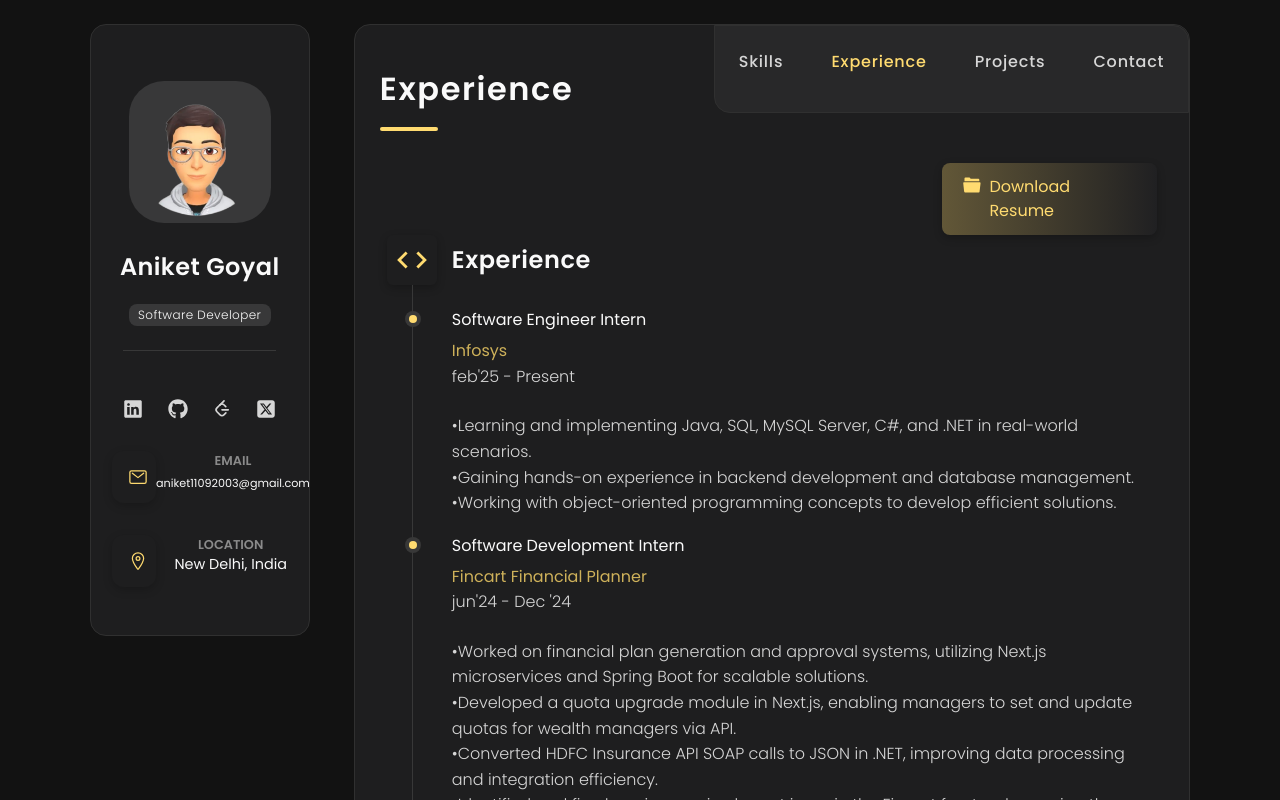
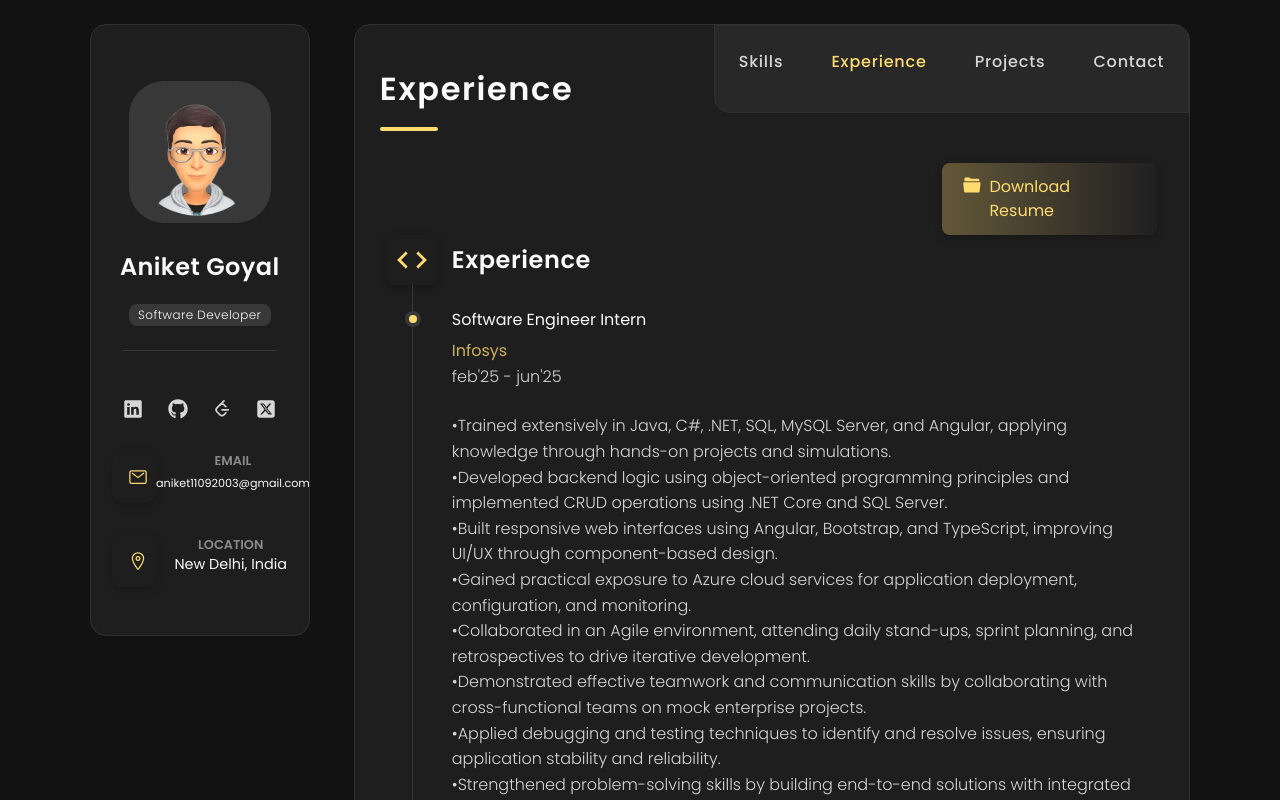
Before and after one commit to Aniket110903/Portfolio, a Next.js app: page / in a window 1280 px wide. Both pictures are taken after a click on the element "Experience". Shown: the top 800 px of the page. Built offline with nearby package versions, Linux system fonts and the light colour scheme.

Commit message:
Updated the experience and resume

```diff
--- a/src/app/Components/Main/Experience/index.tsx
+++ b/src/app/Components/Main/Experience/index.tsx
@@ -30,15 +30,22 @@ const Experience = () => {
               <h4 className="h4 timeline-item-title">Software Engineer Intern</h4>
               <span>Infosys</span>
               <div className="timeline-text">
-                  feb&apos;25 - Present
+                feb&apos;25 - jun&apos;25
               </div>
               <br />
               <div className="timeline-text">
+
                 <ul>
-                  <li>•Learning and implementing Java, SQL, MySQL Server, C#, and .NET in real-world scenarios.</li>
-                  <li>•Gaining hands-on experience in backend development and database management.</li>
-                  <li>•Working with object-oriented programming concepts to develop efficient solutions.</li>
+                  <li>•Trained extensively in Java, C#, .NET, SQL, MySQL Server, and Angular, applying knowledge through hands-on projects and simulations.</li>
+                  <li>•Developed backend logic using object-oriented programming principles and implemented CRUD operations using .NET Core and SQL Server.</li>
+                  <li>•Built responsive web interfaces using Angular, Bootstrap, and TypeScript, improving UI/UX through component-based design.</li>
+                  <li>•Gained practical exposure to Azure cloud services for application deployment, configuration, and monitoring.</li>
+                  <li>•Collaborated in an Agile environment, attending daily stand-ups, sprint planning, and retrospectives to drive iterative development.</li>
+                  <li>•Demonstrated effective teamwork and communication skills by collaborating with cross-functional teams on mock enterprise projects.</li>
+                  <li>•Applied debugging and testing techniques to identify and resolve issues, ensuring application stability and reliability.</li>
+                  <li>•Strengthened problem-solving skills by building end-to-end solutions with integrated frontend and backend modules.</li>
                 </ul>
+
               </div>
             </li>
 
@@ -86,7 +93,7 @@ const Experience = () => {
         <div>
           <p className="text-[#FAFAFA] font-[600] tracking-wide text-[1.5rem]">Achievements</p>
           <div className="w-[90%] text-[#FAFAFA] bg-[#232325] mx-auto my-[1vh] md:my-[2vh] rounded-md py-4 px-4 md:px-10 shadow-[rgba(0,_0,_0,_0.24)_0px_3px_8px] border-[#303030] border-[1px]">
-            <p className="mb-1">Highest Rating 1569 in leetcode solved 275+ DSA problems on leetcode</p>
+            <p className="mb-1">Highest Rating 1669 in leetcode solved 450+ DSA problems on leetcode</p>
             <p className="mb-1">Participated in hackathon</p>
             <p className="mb-1">Under 17 State level Basketball player.</p>
           </div>
--- a/src/app/Components/Main/Experience/style.css
+++ b/src/app/Components/Main/Experience/style.css
@@ -71,4 +71,4 @@
     left: -43px;
   }
 
-  .timeline-text { max-width: 700px; }
+  .timeline-text { max-width: 800px; }
--- a/src/config/projects.json
+++ b/src/config/projects.json
@@ -1,47 +1,54 @@
 [
     {
         "id": "1",
+        "title": "CineBook",
+        "imagesrc": "cinebook.jpeg",
+        "githubLink": "https://github.com/Aniket110903/CineBookApp",
+        "liveLink": "http//cinebook.runasp.net/"
+    },
+    {
+        "id": "2",
         "title": "EL-FI Homes",
         "imagesrc": "elfihomes.png",
         "liveLink": "https://elfihomes.com/"
     },
     {
-        "id": "2",
+        "id": "3",
         "title": "Swift Fix",
         "imagesrc": "swiftfix.png",
         "githubLink": "https://github.com/Aniket110903/SwiftFix",
         "liveLink": "https://swift-fix.netlify.app/"
     },
     {
-        "id": "3",
+        "id": "4",
         "title": "Runner Tracker",
         "imagesrc": "runnertrack.png",
         "githubLink": "https://github.com/Aniket110903/Running-Tracker",
         "liveLink": "https://running-tracker-cd0uqzwk1-aniket-goyals-projects.vercel.app/"
     },
     {
-        "id": "4",
+        "id": "5",
         "title": "Weather App",
         "imagesrc": "weather.png",
         "githubLink": "https://github.com/Aniket110903/weather-app",
         "liveLink": "https://weather-app-603b.onrender.com/"
     },
     {
-        "id": "5",
+        "id": "6",
         "title": "Quotes App",
         "imagesrc": "quotes.png",
         "githubLink": "https://github.com/Aniket110903/Quotes",
         "liveLink": "https://quotes-d2yr.onrender.com/"
     },
     {
-        "id": "6",
+        "id": "7",
         "title": "Food ordering",
         "imagesrc": "foodordering.png",
         "githubLink": "https://github.com/Aniket110903/Responsive-Food-Odering-Html-Css-",
         "liveLink": "https://food-odering-mu.vercel.app/"
     },
     {
-        "id": "7",
+        "id": "8",
         "title": "Home Decor",
         "imagesrc": "homedecor.png",
         "githubLink": "https://github.com/Aniket110903/Home-decor-responsive",
```
Also changed, not shown: public/projects/cinebook.jpeg (added), 1 other file (tests, documents, lock files or other folders). Lines whose indentation alone changed are shown as unchanged.
